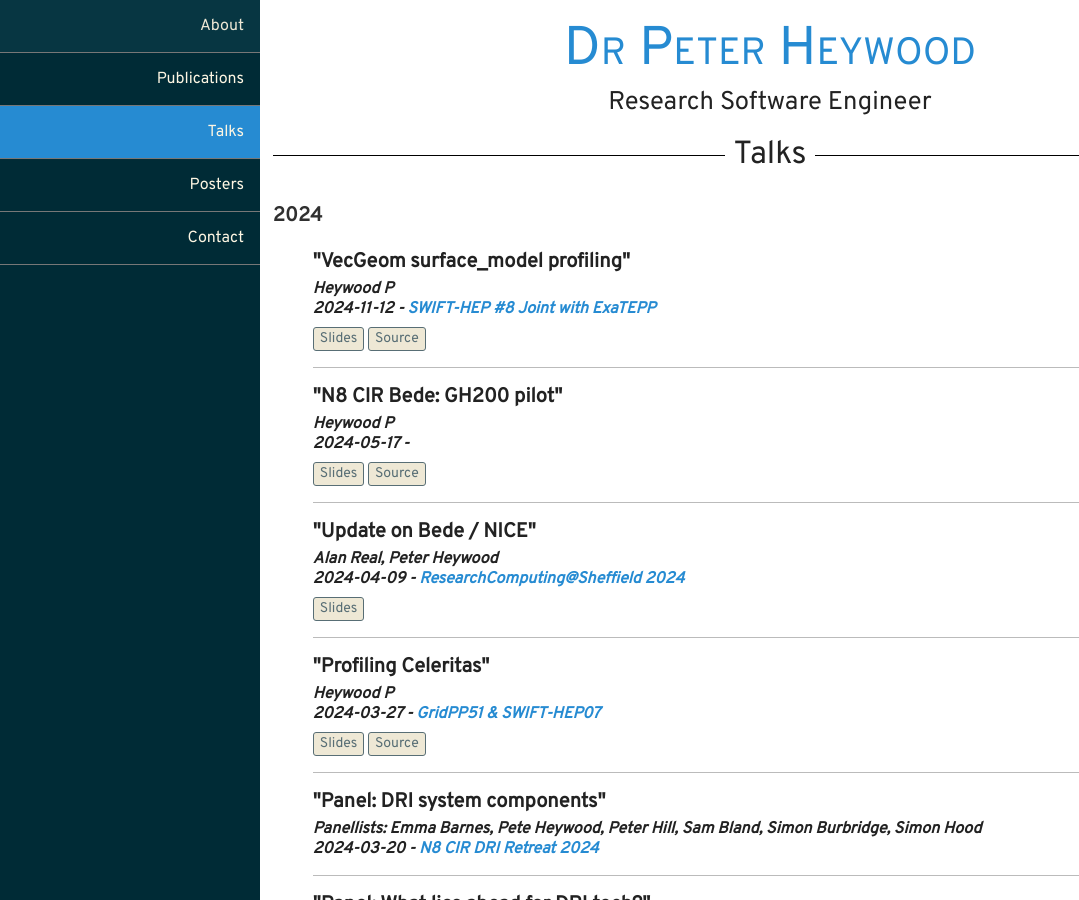
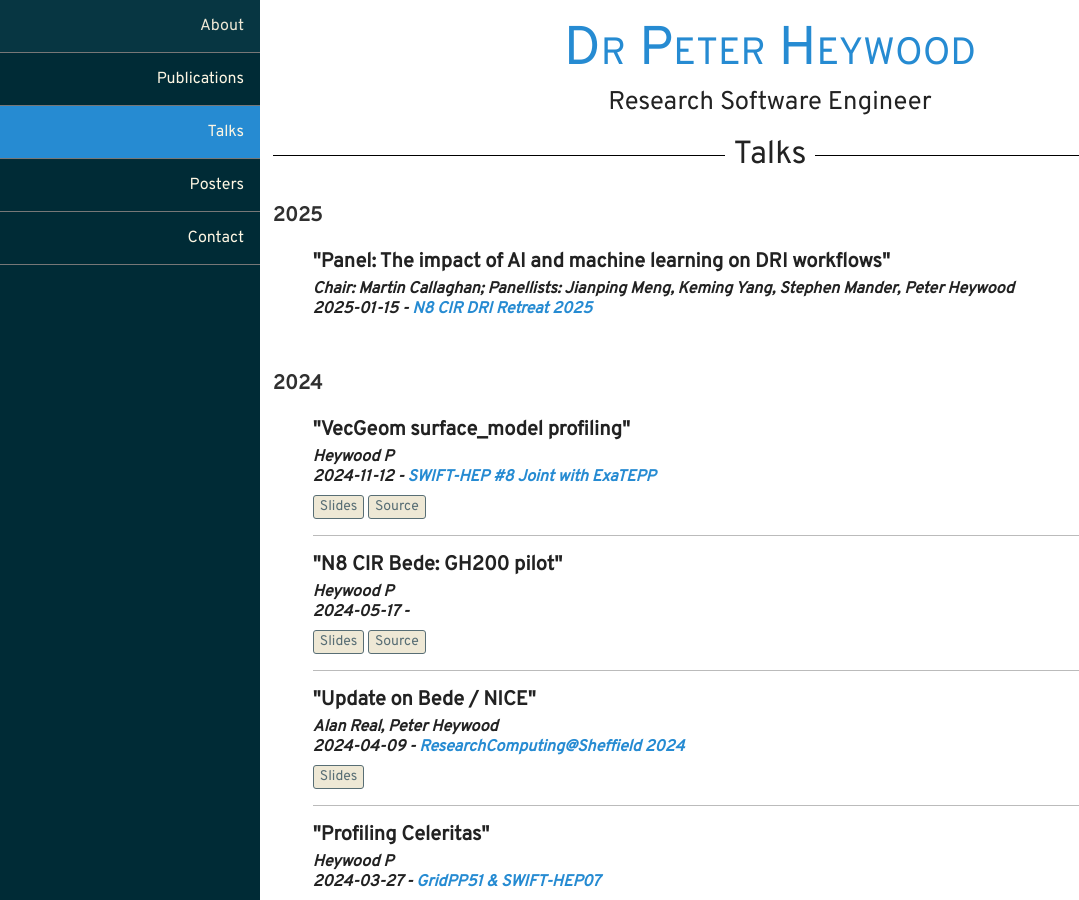
Before and after one commit to ptheywood/ptheywood.github.io, a Jekyll site: the page built from talks/index.html, in a window 1280 px wide and 900 px high. Shown: the whole window, without its empty margins (0-1079 px from the left). Built offline with Jekyll 4.4.1, drawn with Linux system fonts in a browser that asks for light colours; nearby versions of some CDN libraries; some web fonts are replaced.

Commit message:
CAA event fixup + DRI 2025 panel

```diff
--- a/_data/talks.yml
+++ b/_data/talks.yml
@@ -1,3 +1,11 @@
+- year: 2025
+  talks:
+    - authors: "Chair: Martin Callaghan; Panellists: Jianping Meng, Keming Yang, Stephen Mander, Peter Heywood"
+      date: 2025-01-15
+      event: "N8 CIR DRI Retreat 2025"
+      event_url: "https://n8cir.org.uk/training-and-events/dri-retreat-2025/programme/"
+      title: "Panel: The impact of AI and machine learning on DRI workflows"
+      recording:
 - year: 2024
   talks:
     - authors: "Heywood P"
@@ -155,7 +163,8 @@
     - authors: "Crangle J, Heywood P, Hadley D, Craig-Atkins E, Maddock S, Scott R, Wiles A, Hodgson T, Shui W"
       date: 2016-03-31
       event: "Computer Applications & Quantative Methods in Archaeology (CAA) 2016"
-      event_url: "http://2016.caaconference.org/"
+      event_url: "https://caa2016a.sched.com/event/6Rvk/s06-08-the-digital-ossuary-rothwell-northamptonshire-uk"
+      other_event_url: "http://2016.caaconference.org/"
       title: "The Digital Ossuary: Rothwell (Northamptonshire, UK)"
       note:
       slides:
```
